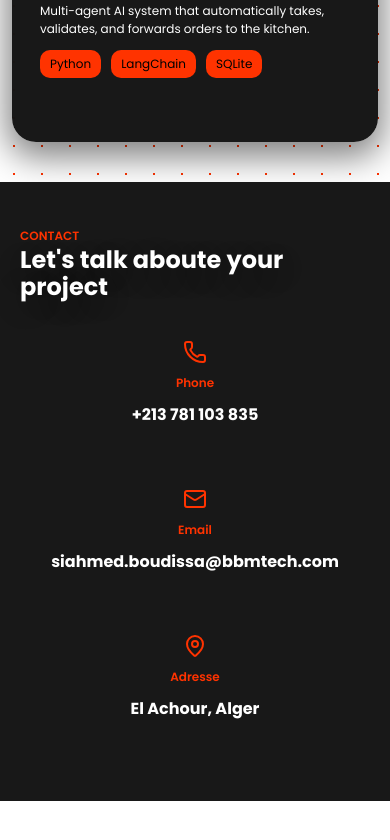
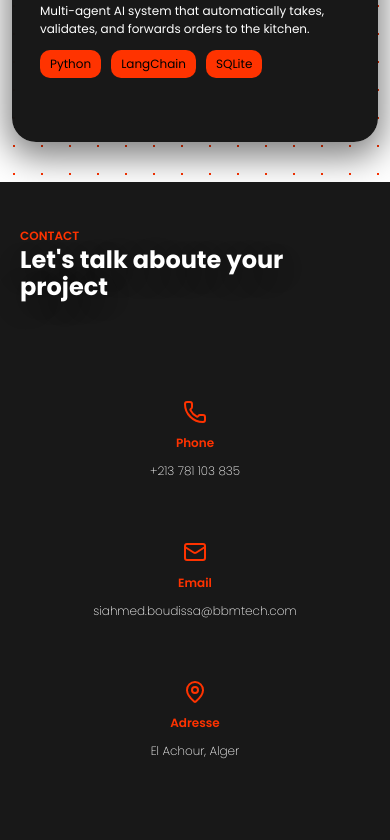
Before and after one commit to sid77med-bit/my-portfolio, a Next.js app in the folder frontend/: page / in a window 390 px wide. Shown: the part 1933-2773 px from the top of the page. Before the commit the page ends 2734 px from the top, so only its background shows below. Built offline with nearby package versions, Linux system fonts and the light colour scheme.

Commit message:
update 11

```diff
--- a/frontend/app/page.module.css
+++ b/frontend/app/page.module.css
@@ -653,13 +653,18 @@ box-shadow: 0px 10px 34px 5px rgba(0, 0, 0, 0.5);
   .contactGrid {
     flex-direction: column;
     justify-content: center;
-    margin-top: 40px;
+    margin-top: 100px;
     align-items: center;
     gap: 20px;
   }
 
   .contactItem {
     width: 50%;
+  }
+
+  .contactItem strong{
+    font-size: 12px;
+    font-weight: 200;
   }
 
   .out1 {
```
